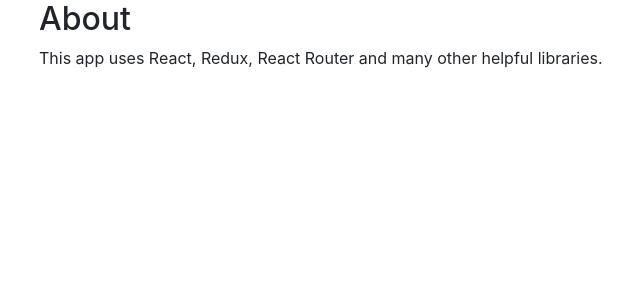
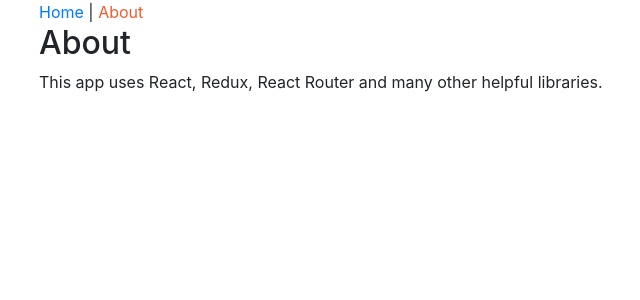
Before and after one commit to JesHansen/react-redux-typescript, a React (Create React App) app: page /about in a window 1280 px wide. Shown: the top 300 px of the page, without its empty margins (191-831 px from the left). Built offline with nearby package versions, Linux system fonts and the light colour scheme.

Commit message:
Module 5: Create Header

```diff
--- a/src/components/App.tsx
+++ b/src/components/App.tsx
@@ -2,9 +2,11 @@
 import { Route } from "react-router-dom";
 import HomePage from "./home/HomePage";
 import AboutPage from "./about/AboutPage";
+import Header from "./common/Header";
 
 const App: React.FC = () => (
   <div className="container-fluid">
+    <Header />
     <Route exact path="/" component={HomePage} />
     <Route path="/about" component={AboutPage} />
   </div>
--- /dev/null
+++ b/src/components/common/Header.tsx
@@ -0,0 +1,20 @@
+import React from "react";
+import { NavLink } from "react-router-dom";
+
+const AboutPage: React.FC = () => {
+  const activeStyle = { color: "#F15B2A" };
+
+  return (
+    <div>
+      <NavLink to="/" activeStyle={activeStyle} exact>
+        Home
+      </NavLink>
+      {" | "}
+      <NavLink to="/about" activeStyle={activeStyle}>
+        About
+      </NavLink>
+    </div>
+  );
+};
+
+export default AboutPage;
```
